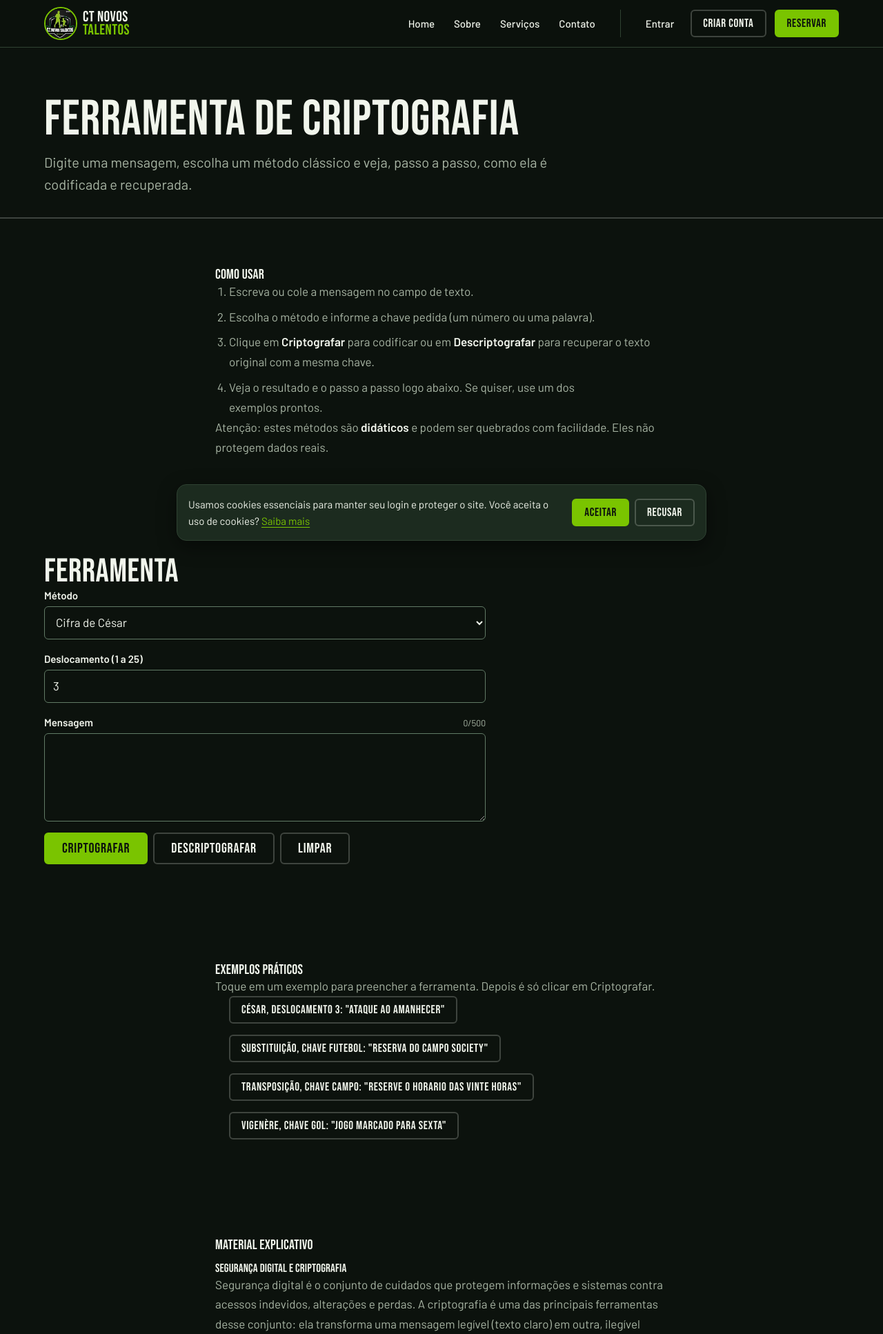
After one commit to viniasz-dev/CT-Novos-Talentos, a Django app: page /criptografia/ in a window 1280 px wide. The commit adds this page. Shown: the top 1934 px of the page at 69% size. Run offline with Django 5.2, Linux system fonts and the light colour scheme; parts of the project's set-up code (start-up, migrations or seed data) failed here and were passed over.

Commit message:
Recoloca ferramenta de criptografia (fora do menu) com César, Substituição, Transposição e Vigenère
Co-Authored-By: Claude Sonnet 5.5 <noreply@anthropic.com>

```diff
--- a/site_pages/urls.py
+++ b/site_pages/urls.py
@@ -8,6 +8,7 @@ urlpatterns = [
     path("servicos/", views.servicos, name="servicos"),
     path("contato/", views.contato, name="contato"),
     path("cookies/", views.cookies, name="cookies"),
+    path("criptografia/", views.criptografia, name="criptografia"),
     path("entrar/", views.entrar, name="entrar"),
     path("cadastro/", views.cadastro, name="cadastro"),
     path("reservar/", views.reservar, name="reservar"),
--- a/site_pages/views.py
+++ b/site_pages/views.py
@@ -10,6 +10,7 @@ sobre = page("sobre")
 servicos = page("servicos")
 contato = page("contato")
 cookies = page("cookies")
+criptografia = page("criptografia")
 entrar = page("entrar")
 cadastro = page("cadastro")
 reservar = page("reservar")
--- a/static/css/pages.css
+++ b/static/css/pages.css
@@ -2213,3 +2213,36 @@
   margin: 0;
   color: var(--text-muted);
 }
+
+/* ---------- Ferramenta de criptografia (/criptografia/) ---------- */
+.crypto-tool__form {
+  max-width: 40rem;
+}
+
+.crypto-tool__actions {
+  display: flex;
+  flex-wrap: wrap;
+  gap: var(--s-2);
+}
+
+.crypto-tool__out {
+  max-width: 46rem;
+  margin-top: var(--s-5);
+  padding: var(--s-4);
+  background: var(--surface);
+  border: 1px solid var(--border);
+  border-radius: var(--r-md);
+}
+
+.crypto-tool__result {
+  font-family: var(--font-mono, ui-monospace, monospace);
+  overflow-wrap: anywhere;
+  white-space: pre-wrap;
+}
+
+.crypto-examples {
+  list-style: none;
+  padding: 0;
+  display: grid;
+  gap: var(--s-2);
+}
--- /dev/null
+++ b/static/js/cipher-tool.js
@@ -0,0 +1,153 @@
+// Ferramenta didática de criptografia (/criptografia/): César, Substituição, Transposição e Vigenère.
+// A cifra roda no servidor (POST /api/crypto/demo); aqui há só interface. Texto da API entra por textContent.
+import { api, ApiError } from "./api.js";
+import { el, setBusy, toast } from "./ui.js";
+import { copyText } from "./cipher-view.js";
+
+const NEEDS_KEY = new Set(["substitution", "transposition", "vigenere"]);
+const TEXT_MAX = 500;
+
+export function initCipherTool(root = globalThis.document) {
+  const form = root.querySelector("[data-cipher-form]");
+  if (!form) return;
+  const method = form.querySelector("[data-cipher-method]");
+  const shiftField = form.querySelector("[data-field-shift]");
+  const keyField = form.querySelector("[data-field-key]");
+  const shiftInput = form.querySelector('[name="shift"]');
+  const keyInput = form.querySelector('[name="key"]');
+  const textInput = form.querySelector('[name="text"]');
+  const counter = form.querySelector("[data-cipher-counter]");
+  const errorBox = form.querySelector("[data-cipher-error]");
+  const out = root.querySelector("[data-cipher-out]");
+  const resultBox = root.querySelector("[data-cipher-result]");
+  const detail = root.querySelector("[data-cipher-detail]");
+
+  function syncFields() {
+    const needsKey = NEEDS_KEY.has(method.value);
+    shiftField.hidden = needsKey;
+    keyField.hidden = !needsKey;
+  }
+
+  function clearErrors() {
+    errorBox.hidden = true;
+    errorBox.textContent = "";
+    for (const p of form.querySelectorAll("[data-error-for]")) {
+      p.hidden = true;
+      p.textContent = "";
+    }
+  }
+
+  function showErrors(err) {
+    const fields = err instanceof ApiError ? err.fields || {} : {};
+    let shown = false;
+    for (const [name, message] of Object.entries(fields)) {
+      const p = form.querySelector(`[data-error-for="${name}"]`);
+      if (p) {
+        p.textContent = String(message);
+        p.hidden = false;
+        shown = true;
+      }
+    }
+    if (!shown) {
+      errorBox.textContent = err instanceof ApiError ? err.message : "Não foi possível processar agora. Tente de novo.";
+      errorBox.hidden = false;
+    }
+  }
+
+  function updateCounter() {
+    counter.textContent = `${textInput.value.length}/${TEXT_MAX}`;
+  }
+
+  // Passo a passo: uma tabela por método (letra, posição, nova posição, resultado).
+  function stepsTable(steps) {
+    const head = ["Letra", "Posição", "Nova posição", "Resultado"];
+    const rows = steps
+      .filter((s) => s.is_letter)
+      .map((s) => el("tr", {}, el("td", { text: s.char }), el("td", { text: String(s.index + 1) }), el("td", { text: String(s.shifted_index + 1) }), el("td", { text: s.out })));
+    if (!rows.length) return null;
+    return el(
+      "div",
+      { class: "prose__table-wrap" },
+      el("table", { class: "prose__table" }, el("caption", { class: "visually-hidden", text: "Passo a passo" }), el("thead", {}, el("tr", {}, ...head.map((h) => el("th", { scope: "col", text: h })))), el("tbody", {}, ...rows)),
+    );
+  }
+
+  function gridTable(grid) {
+    const letters = grid.key.split("");
+    const header = el("tr", {}, ...letters.map((c, i) => el("th", { scope: "col", text: `${c} (${grid.order[i]})` })));
+    const rows = grid.rows.map((r) => el("tr", {}, ...letters.map((_, i) => el("td", { text: r[i] === " " ? "·" : r[i] || "" }))));
+    return el(
+      "div",
+      { class: "prose__table-wrap" },
+      el("p", { class: "muted", text: "O texto é escrito em linhas. Os números mostram a ordem em que as colunas são lidas. Espaços aparecem como ponto." }),
+      el("table", { class: "prose__table" }, el("caption", { class: "visually-hidden", text: "Tabela da transposição" }), el("thead", {}, header), el("tbody", {}, ...rows)),
+    );
+  }
+
+  function render(data, cipher) {
+    resultBox.textContent = data.result;
+    detail.replaceChildren();
+    if (cipher === "transposition" && data.grid) detail.append(gridTable(data.grid));
+    else {
+      if (cipher === "substitution" && data.alphabet) {
+        detail.append(
+          el("p", { class: "muted", text: "Alfabeto normal:  ABCDEFGHIJKLMNOPQRSTUVWXYZ" }),
+          el("p", { class: "muted", text: `Alfabeto cifrado: ${data.alphabet}` }),
+        );
+      }
+      const table = data.steps ? stepsTable(data.steps) : null;
+      if (table) detail.append(table);
+    }
+    out.hidden = false;
+  }
+
+  async function run(action, button) {
+    clearErrors();
+    const cipher = method.value;
+    const body = { cipher, action, text: textInput.value };
+    if (NEEDS_KEY.has(cipher)) body.key = keyInput.value.trim();
+    else body.shift = Number(shiftInput.value);
+    setBusy(button, true);
+    try {
+      render(await api.post("/api/crypto/demo", body), cipher);
+    } catch (err) {
+      out.hidden = true;
+      showErrors(err);
+    } finally {
+      setBusy(button, false);
+    }
+  }
+
+  method.addEventListener("change", syncFields);
+  textInput.addEventListener("input", updateCounter);
+  form.addEventListener("submit", (event) => {
+    event.preventDefault();
+    const button = event.submitter || form.querySelector("[data-action]");
+    run(button.dataset.action, button);
+  });
+  form.querySelector("[data-cipher-clear]").addEventListener("click", () => {
+    form.reset();
+    syncFields();
+    updateCounter();
+    clearErrors();
+    out.hidden = true;
+  });
+  root.querySelector("[data-cipher-copy]").addEventListener("click", async () => {
+    const ok = await copyText(resultBox.textContent);
+    toast(ok ? "Resultado copiado." : "Não deu para copiar. Selecione o texto e copie manualmente.", ok ? "success" : "error");
+  });
+  for (const button of root.querySelectorAll("[data-example]")) {
+    button.addEventListener("click", () => {
+      method.value = button.dataset.cipher;
+      if (button.dataset.shift) shiftInput.value = button.dataset.shift;
+      if (button.dataset.key) keyInput.value = button.dataset.key;
+      textInput.value = button.dataset.text;
+      syncFields();
+      updateCounter();
+      clearErrors();
+      form.scrollIntoView?.({ behavior: "smooth", block: "center" });
+    });
+  }
+  syncFields();
+  updateCounter();
+}
--- /dev/null
+++ b/templates/pages/criptografia.html
@@ -0,0 +1,139 @@
+{% extends "base.html" %}
+{% load static %}
+{% block title %}Ferramenta de criptografia | CT Novos Talentos{% endblock %}
+{% block description %}Ferramenta didática para criptografar e descriptografar mensagens com a Cifra de César, Vigenère, Substituição e Transposição, com material explicativo e exemplos.{% endblock %}
+{% block body_class %}page-criptografia{% endblock %}
+{% block content %}
+<section class="page-hero">
+  <div class="container">
+    <h1>Ferramenta de criptografia</h1>
+    <p>Digite uma mensagem, escolha um método clássico e veja, passo a passo, como ela é codificada e recuperada.</p>
+  </div>
+</section>
+
+<section class="section" aria-labelledby="como-usar">
+  <div class="container prose">
+    <h2 id="como-usar">Como usar</h2>
+    <ol>
+      <li>Escreva ou cole a mensagem no campo de texto.</li>
+      <li>Escolha o método e informe a chave pedida (um número ou uma palavra).</li>
+      <li>Clique em <strong>Criptografar</strong> para codificar ou em <strong>Descriptografar</strong> para recuperar o texto original com a mesma chave.</li>
+      <li>Veja o resultado e o passo a passo logo abaixo. Se quiser, use um dos exemplos prontos.</li>
+    </ol>
+    <p>Atenção: estes métodos são <strong>didáticos</strong> e podem ser quebrados com facilidade. Eles não protegem dados reais.</p>
+  </div>
+</section>
+
+<section class="section" aria-labelledby="ferramenta-titulo">
+  <div class="container crypto-tool">
+    <h2 id="ferramenta-titulo">Ferramenta</h2>
+
+    <form class="form crypto-tool__form" data-cipher-form novalidate>
+      <div class="form-alert" data-cipher-error role="alert" tabindex="-1" hidden></div>
+
+      <div class="field">
+        <label class="field__label" for="cifra-metodo">Método</label>
+        <select id="cifra-metodo" name="cipher" data-cipher-method>
+          <option value="caesar">Cifra de César</option>
+          <option value="substitution">Substituição (por palavra-chave)</option>
+          <option value="transposition">Transposição colunar</option>
+          <option value="vigenere">Cifra de Vigenère</option>
+        </select>
+      </div>
+
+      <div class="field" data-field-shift>
+        <label class="field__label" for="cifra-deslocamento">Deslocamento (1 a 25)</label>
+        <input id="cifra-deslocamento" name="shift" type="number" min="1" max="25" value="3" inputmode="numeric" />
+        <p class="field__error" data-error-for="shift" hidden></p>
+      </div>
+
+      <div class="field" data-field-key hidden>
+        <label class="field__label" for="cifra-chave">Palavra-chave (só letras, sem acento)</label>
+        <input id="cifra-chave" name="key" type="text" maxlength="32" autocomplete="off" spellcheck="false" />
+        <p class="field__error" data-error-for="key" hidden></p>
+      </div>
+
+      <div class="field">
+        <div class="field__row">
+          <label class="field__label" for="cifra-texto">Mensagem</label>
+          <span class="field__counter" data-cipher-counter aria-live="polite">0/500</span>
+        </div>
+        <textarea id="cifra-texto" name="text" rows="4" maxlength="500"></textarea>
+        <p class="field__error" data-error-for="text" hidden></p>
+      </div>
+
+      <div class="crypto-tool__actions">
+        <button class="btn" type="submit" data-action="encrypt">Criptografar</button>
+        <button class="btn btn--ghost" type="submit" data-action="decrypt">Descriptografar</button>
+        <button class="btn btn--ghost" type="button" data-cipher-clear>Limpar</button>
+      </div>
+    </form>
+
+    <div class="crypto-tool__out" data-cipher-out aria-live="polite" hidden>
+      <h3>Resultado</h3>
+      <p class="crypto-tool__result" data-cipher-result></p>
+      <button class="btn btn--sm btn--ghost" type="button" data-cipher-copy>Copiar resultado</button>
+      <div data-cipher-detail></div>
+    </div>
+    <noscript><p class="state">Ative o JavaScript para usar a ferramenta.</p></noscript>
+  </div>
+</section>
+
+<section class="section" aria-labelledby="exemplos-titulo">
+  <div class="container prose">
+    <h2 id="exemplos-titulo">Exemplos práticos</h2>
+    <p>Toque em um exemplo para preencher a ferramenta. Depois é só clicar em Criptografar.</p>
+    <ul class="crypto-examples">
+      <li><button class="btn btn--sm btn--ghost" type="button" data-example data-cipher="caesar" data-shift="3" data-text="Ataque ao amanhecer">César, deslocamento 3: "Ataque ao amanhecer"</button></li>
+      <li><button class="btn btn--sm btn--ghost" type="button" data-example data-cipher="substitution" data-key="futebol" data-text="Reserva do campo society">Substituição, chave FUTEBOL: "Reserva do campo society"</button></li>
+      <li><button class="btn btn--sm btn--ghost" type="button" data-example data-cipher="transposition" data-key="campo" data-text="Reserve o horario das vinte horas">Transposição, chave CAMPO: "Reserve o horario das vinte horas"</button></li>
+      <li><button class="btn btn--sm btn--ghost" type="button" data-example data-cipher="vigenere" data-key="gol" data-text="Jogo marcado para sexta">Vigenère, chave GOL: "Jogo marcado para sexta"</button></li>
+    </ul>
+  </div>
+</section>
+
+<section class="section" aria-labelledby="material-titulo">
+  <div class="container prose">
+    <h2 id="material-titulo">Material explicativo</h2>
+
+    <h3>Segurança digital e criptografia</h3>
+    <p>Segurança digital é o conjunto de cuidados que protegem informações e sistemas contra acessos indevidos, alterações e perdas. A criptografia é uma das principais ferramentas desse conjunto: ela transforma uma mensagem legível (texto claro) em outra, ilegível (texto cifrado), usando um método (a cifra) e uma chave. Quem não tem a chave não consegue recuperar a mensagem original. O processo inverso se chama descriptografia.</p>
+    <p>Proteger dados e a privacidade importa porque nomes, telefones, mensagens e senhas circulam o tempo todo na internet. A Lei Geral de Proteção de Dados (LGPD) exige que quem guarda esses dados os trate com responsabilidade, e a criptografia reduz o estrago caso alguém consiga acessar um arquivo ou um banco de dados.</p>
+
+    <h3>Cifra de César</h3>
+    <p>Atribuída a Júlio César, é uma cifra de <strong>deslocamento</strong>: cada letra é trocada pela que está algumas posições à frente no alfabeto. Com deslocamento 3, A vira D, B vira E e assim por diante; depois do Z, volta ao A. A chave é só o número do deslocamento.</p>
+    <p><strong>Ponto fraco:</strong> só existem 25 deslocamentos possíveis, então basta testá-los todos (ataque de força bruta) para quebrar a mensagem em segundos.</p>
+
+    <h3>Substituição por palavra-chave</h3>
+    <p>Na cifra de <strong>substituição monoalfabética</strong>, cada letra do alfabeto é trocada sempre por uma outra letra fixa. Aqui, o alfabeto cifrado é montado a partir de uma palavra-chave: primeiro vêm as letras da palavra, sem repetir, e depois as letras que sobraram. Com a chave FUTEBOL, o alfabeto cifrado começa com F, U, T, E, B, O, L, A, C, D... e A vira F, B vira U, C vira T.</p>
+    <p><strong>Ponto fraco:</strong> há um número enorme de alfabetos possíveis, então a força bruta não funciona, mas a <strong>análise de frequência</strong> sim: em português, a letra A é muito comum, e o mesmo acontece no texto cifrado com a letra que a substituiu.</p>
+
+    <h3>Transposição colunar</h3>
+    <p>Na <strong>transposição</strong>, as letras não são trocadas: elas só mudam de lugar. O texto é escrito em linhas, numa tabela com uma coluna para cada letra da palavra-chave. Depois, as colunas são lidas na ordem alfabética das letras da chave. Com a chave ZEBRA, a coluna da letra A é lida primeiro, depois a B, a E, a R e por fim a Z.</p>
+    <p><strong>Ponto fraco:</strong> como as letras do texto original continuam todas ali, a contagem de letras do texto cifrado é igual à do original, o que ajuda a quebrar a cifra, principalmente se for aplicada junto com tentativas de chaves prováveis.</p>
+
+    <h3>Cifra de Vigenère</h3>
+    <p>É uma evolução da César: em vez de um único deslocamento, usa uma palavra-chave. Cada letra da chave define um deslocamento diferente, e a chave se repete ao longo do texto. Assim, a mesma letra pode ser cifrada de formas diferentes.</p>
+    <p><strong>Ponto fraco:</strong> a repetição da chave deixa padrões que podem ser descobertos (método de Kasiski), então também não é segura hoje.</p>
+
+    <h3>E a criptografia usada de verdade?</h3>
+    <p>Sistemas atuais usam algoritmos modernos, como o AES, com chaves longas e aleatórias, e garantem também que a mensagem não foi alterada. O sistema de reservas do CT Novos Talentos usa o método <strong>Fernet</strong> (AES com autenticação) para proteger contato e mensagem dos pedidos, e o <strong>HTTPS</strong> para proteger os dados enquanto viajam entre o navegador e o servidor. As senhas, por sua vez, não são criptografadas: elas passam por um <strong>hash</strong>, uma transformação sem volta, para nunca ficarem guardadas em texto legível.</p>
+
+    <h3>Boas práticas</h3>
+    <ul>
+      <li>Use senhas longas e diferentes em cada serviço, de preferência com um gerenciador de senhas.</li>
+      <li>Ative a verificação em duas etapas sempre que possível.</li>
+      <li>Confira se o site usa HTTPS (cadeado no navegador) antes de informar dados pessoais.</li>
+      <li>Desconfie de mensagens que pedem senha, código ou dados bancários.</li>
+      <li>Mantenha o sistema e os aplicativos atualizados.</li>
+    </ul>
+  </div>
+</section>
+{% endblock %}
+
+{% block scripts %}
+<script type="module">
+  import { initCipherTool } from "{% static 'js/cipher-tool.js' %}";
+  initCipherTool();
+</script>
+{% endblock %}
```
Also changed, not shown: bookings/api_crypto.py (+25 -2 lines), bookings/tests/test_api_crypto.py (+9 -0 lines), common/classic_ciphers.py (+96 -1 lines), common/tests/test_classic_ciphers.py (+28 -0 lines), site_pages/tests/test_pages.py (+8 -2 lines).
